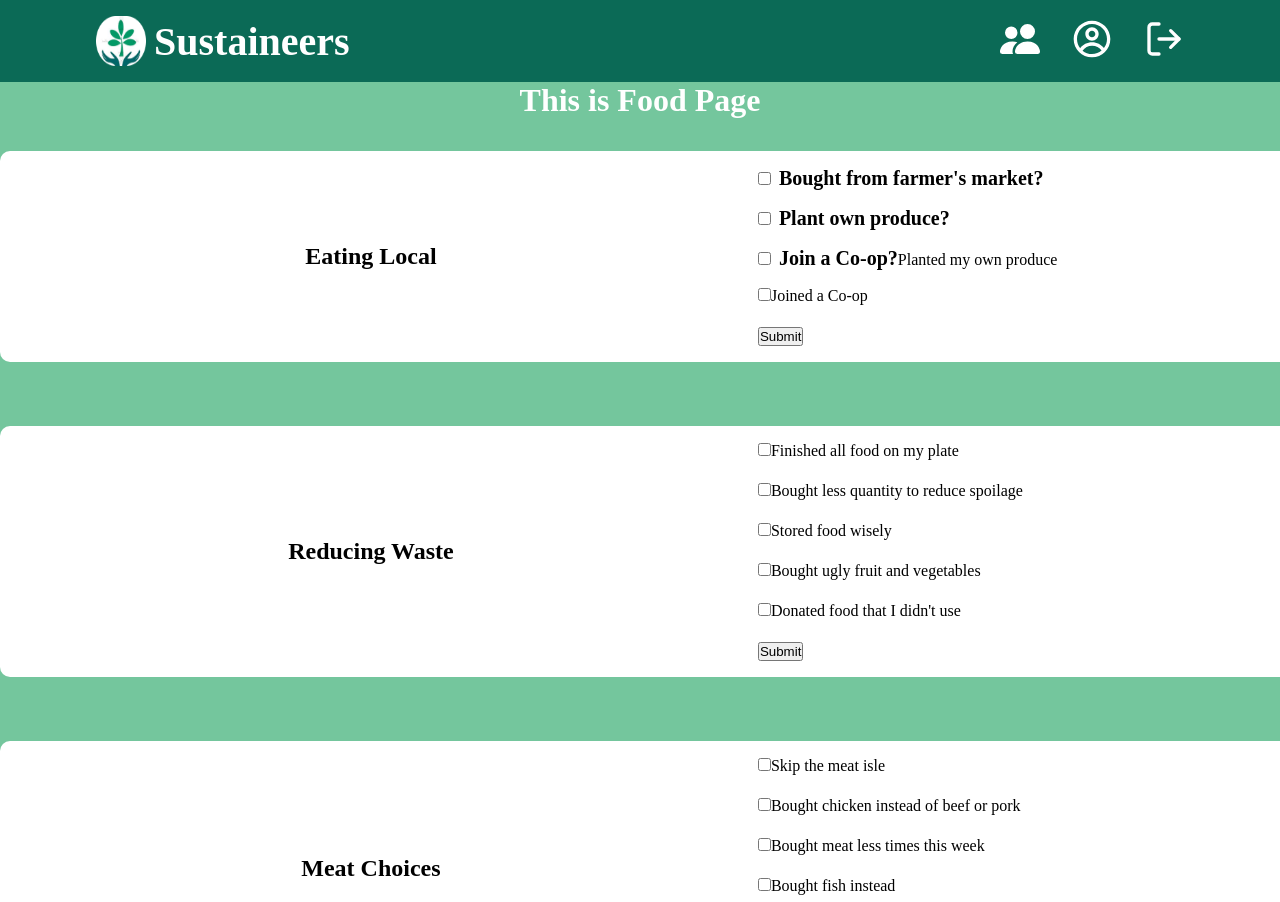
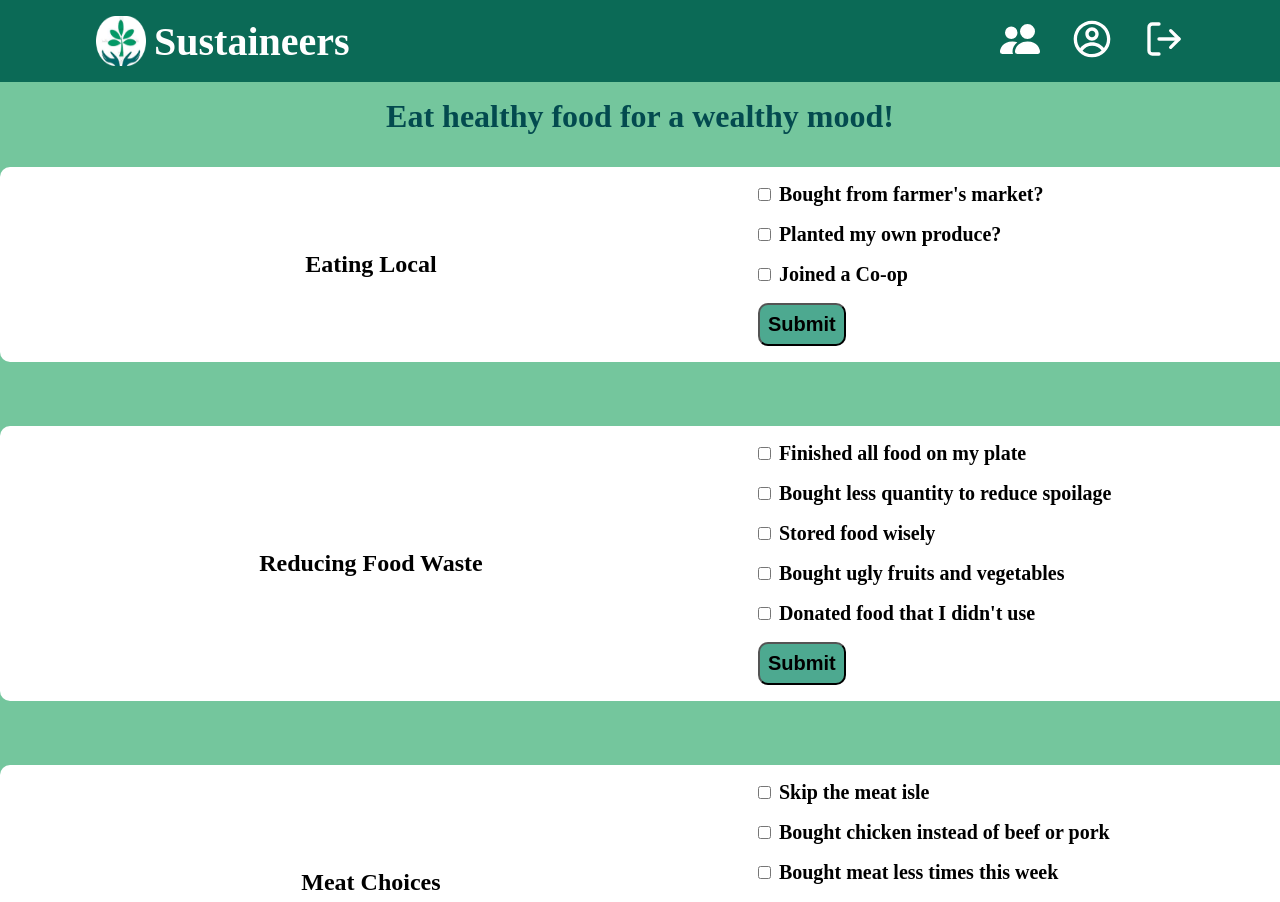
Before and after one commit to macapedi/sustaineers, a React (Create React App) app: page /food in a window 1280 px wide. Shown: the top 902 px of the page. Built offline with nearby package versions, Linux system fonts and the light colour scheme.

Commit message:
added some slogans and solved the checkbox issue

```diff
--- a/src/pages/CommunalPage/CommunalPage.js
+++ b/src/pages/CommunalPage/CommunalPage.js
@@ -7,8 +7,8 @@ function CommunalPage(props) {
   };
   return (
     <div className="communal">
-      <div className="communal-title">
-        <h1>This is Community Page</h1>
+      <div className="food-title">
+        <h1>Eat healthy for a wealthy mood!</h1>
       </div>
 
       <Category>
@@ -16,7 +16,7 @@ function CommunalPage(props) {
           <h2>Volunteer</h2>
         </div>
 
-        <form className="communal-category__form" onChange={onChangeHandler}>
+        <form className="communal-category__form" onSubmit={onChangeHandler}>
           <div className="communal-category__form--boxes">
             <input
               type="checkbox"
@@ -24,8 +24,12 @@ function CommunalPage(props) {
               name="community"
               value="100"
             />
-            <label htmlFor="localFarmersMarket" />
-            Cleaned up local parks
+            <label
+              htmlFor="localFarmersMarket"
+              className="food-category__form--labels"
+            >
+              Cleaned up local parks
+            </label>
           </div>
           <div className="communal-category__form--boxes">
             <input
@@ -34,14 +38,31 @@ function CommunalPage(props) {
               name="volunteer"
               value="100"
             />
-            <label htmlFor="localPlantGarden">Planted new trees</label>
+            <label
+              htmlFor="localPlantGarden"
+              className="food-category__form--labels"
+            >
+              Planted new trees
+            </label>
           </div>
           <div className="communal-category__form--boxes">
-            <input type="checkbox" id="volunteerCommunityCompost" name="community" value="100" />
-            <label htmlFor="localPlantGarden">Added to community compost</label>
+            <input
+              type="checkbox"
+              id="volunteerCommunityCompost"
+              name="community"
+              value="100"
+            />
+            <label
+              htmlFor="localPlantGarden"
+              className="food-category__form--labels"
+            >
+              Added to community compost
+            </label>
           </div>
           <div>
-            <button type="submit">Submit</button>
+            <button type="submit" className="food-category__form--btn">
+              Submit
+            </button>
           </div>
         </form>
       </Category>
@@ -59,12 +80,24 @@ function CommunalPage(props) {
               name="community"
               value="100"
             />
-            <label htmlFor="transportCarPool" />
-            Carpooled to work
+            <label
+              htmlFor="transportCarPool"
+              className="food-category__form--labels"
+            >
+              Carpooled to work
+            </label>
           </div>
           <div className="communal-category__form--boxes">
-            <input type="checkbox" id="transportBusTrain" name="community" value="100" />
-            <label htmlFor="transportBusTrain">
+            <input
+              type="checkbox"
+              id="transportBusTrain"
+              name="community"
+              value="100"
+            />
+            <label
+              htmlFor="transportBusTrain"
+              className="food-category__form--labels"
+            >
               Took the bus or train
             </label>
           </div>
@@ -75,7 +108,12 @@ function CommunalPage(props) {
               name="community"
               value="100"
             />
-            <label htmlFor="transportWalked">Walked to the store or restaurant</label>
+            <label
+              htmlFor="transportWalked"
+              className="food-category__form--labels"
+            >
+              Walked to the store or restaurant
+            </label>
           </div>
           <div className="communal-category__form--boxes">
             <input
@@ -84,12 +122,17 @@ function CommunalPage(props) {
               name="community"
               value="100"
             />
-            <label htmlFor="tranportBike">
+            <label
+              htmlFor="tranportBike"
+              className="food-category__form--labels"
+            >
               Rode my bike
             </label>
           </div>
           <div>
-            <button type="submit">Submit</button>
+            <button type="submit" className="food-category__form--btn">
+              Submit
+            </button>
           </div>
         </form>
       </Category>
--- a/src/pages/EnergyPage/EnergyPage.js
+++ b/src/pages/EnergyPage/EnergyPage.js
@@ -8,8 +8,8 @@ function EnergyPage() {
   };
   return (
     <div>
-      <div>
-        <h1>This is Energy Page</h1>
+      <div className="food-title">
+        <h1>Energy saved is Energy generated!</h1>
       </div>
       <Category>
         <div className="food-category__subcategory">
--- a/src/pages/FoodPage/FoodPage.js
+++ b/src/pages/FoodPage/FoodPage.js
@@ -9,7 +9,7 @@ function FoodPage(props) {
   return (
     <div className="food">
       <div className="food-title">
-        <h1>This is Food Page</h1>
+        <h1>Eat healthy food for a wealthy mood!</h1>
       </div>
 
       <Category>
@@ -17,58 +17,44 @@ function FoodPage(props) {
           <h2>Eating Local</h2>
         </div>
 
-        <form className="food-category__form" onChange={onChangeHandler}>
+        <form className="food-category__form" onSubmit={onChangeHandler}>
           <div className="food-category__form--boxes">
-            <input
-              type="checkbox"
-              id="localFarmersMarket"
-              name="food"
-              value="100"
-            />
-            <label
-              htmlFor="localFarmersMarket"
-              className="food-category__form--labels"
-            >
+            <input type="checkbox" id="local" name="food" value="100" />
+            <label htmlFor="local" className="food-category__form--labels">
               Bought from farmer's market?
             </label>
           </div>
+
           <div className="food-category__form--boxes">
-            <input
-              type="checkbox"
-              id="localPlantGarden"
-              name="food"
-              value="100"
-            />
+            <input type="checkbox" id="localjoinCoop" name="local" value="1" />
+
+            <label
+              htmlFor="localjoinCoop"
+              className="food-category__form--labels"
+            >
+              Planted my own produce?
+            </label>
+          </div>
+          <div className="food-category__form--boxes">
+            <input type="checkbox" id="localjoinCoop" name="food" value="100" />
             <label
               htmlFor="localPlantGarden"
               className="food-category__form--labels"
             >
-              Plant own produce?
+              Joined a Co-op
             </label>
           </div>
-          <div className="food-category__form--boxes">
-            <input type="checkbox" id="localjoinCoop" name="local" value="1" />
-            <label
-              htmlFor="localPlantGarden"
-              className="food-category__form--labels"
-            >
-              Join a Co-op?
-            </label>
-            <label htmlFor="localPlantGarden">Planted my own produce</label>
-          </div>
-          <div className="food-category__form--boxes">
-            <input type="checkbox" id="localjoinCoop" name="food" value="100" />
-            <label htmlFor="localPlantGarden">Joined a Co-op</label>
-          </div>
           <div>
-            <button type="submit">Submit</button>
+            <button type="submit" className="food-category__form--btn">
+              Submit
+            </button>
           </div>
         </form>
       </Category>
 
       <Category>
         <div className="food-category__subcategory">
-          <h2>Reducing Waste</h2>
+          <h2>Reducing Food Waste</h2>
         </div>
 
         <form className="food-category__form" onChange={onChangeHandler}>
@@ -79,12 +65,19 @@ function FoodPage(props) {
               name="food"
               value="100"
             />
-            <label htmlFor="localFinishFood" />
-            Finished all food on my plate
+            <label
+              htmlFor="localFinishFood"
+              className="food-category__form--labels"
+            >
+              Finished all food on my plate
+            </label>
           </div>
           <div className="food-category__form--boxes">
             <input type="checkbox" id="wasteBuyLess" name="waste" value="100" />
-            <label htmlFor="wasteBuyLess">
+            <label
+              htmlFor="wasteBuyLess"
+              className="food-category__form--labels"
+            >
               Bought less quantity to reduce spoilage
             </label>
           </div>
@@ -95,7 +88,12 @@ function FoodPage(props) {
               name="food"
               value="100"
             />
-            <label htmlFor="wasteStoreFood">Stored food wisely</label>
+            <label
+              htmlFor="wasteStoreFood"
+              className="food-category__form--labels"
+            >
+              Stored food wisely
+            </label>
           </div>
           <div className="food-category__form--boxes">
             <input
@@ -104,8 +102,11 @@ function FoodPage(props) {
               name="food"
               value="100"
             />
-            <label htmlFor="wasteBuyUglies">
-              Bought ugly fruit and vegetables
+            <label
+              htmlFor="wasteBuyUglies"
+              className="food-category__form--labels"
+            >
+              Bought ugly fruits and vegetables
             </label>
           </div>
           <div className="food-category__form--boxes">
@@ -115,12 +116,17 @@ function FoodPage(props) {
               name="food"
               value="100"
             />
-            <label htmlFor="wasteDonateFood">
+            <label
+              htmlFor="wasteDonateFood"
+              className="food-category__form--labels"
+            >
               Donated food that I didn't use
             </label>
           </div>
           <div>
-            <button type="submit">Submit</button>
+            <button type="submit" className="food-category__form--btn">
+              Submit
+            </button>
           </div>
         </form>
       </Category>
@@ -133,8 +139,12 @@ function FoodPage(props) {
         <form className="food-category__form" onChange={onChangeHandler}>
           <div className="food-category__form--boxes">
             <input type="checkbox" id="meatDontBuy" name="food" value="100" />
-            <label htmlFor="meatDontBuy" />
-            Skip the meat isle
+            <label
+              htmlFor="meatDontBuy"
+              className="food-category__form--labels"
+            >
+              Skip the meat isle
+            </label>
           </div>
           <div className="food-category__form--boxes">
             <input
@@ -143,7 +153,10 @@ function FoodPage(props) {
               name="food"
               value="100"
             />
-            <label htmlFor="meatSmallerAnimals">
+            <label
+              htmlFor="meatSmallerAnimals"
+              className="food-category__form--labels"
+            >
               Bought chicken instead of beef or pork
             </label>
           </div>
@@ -154,16 +167,21 @@ function FoodPage(props) {
               name="food"
               value="100"
             />
-            <label htmlFor="meatBuyLessMeat">
+            <label
+              htmlFor="meatBuyLessMeat"
+              className="food-category__form--labels"
+            >
               Bought meat less times this week
             </label>
           </div>
           <div className="food-category__form--boxes">
             <input type="checkbox" id="meatBuyFish" name="food" value="100" />
-            <label htmlFor="meatBuyFish">Bought fish instead</label>
-          </div>
-          <div>
-            <button type="submit">Submit</button>
+            <label
+              htmlFor="meatBuyFish"
+              className="food-category__form--labels"
+            >
+              Bought fish instead
+            </label>
           </div>
 
           <button type="submit" className="food-category__form--btn">
--- a/src/pages/FoodPage/FoodPage.scss
+++ b/src/pages/FoodPage/FoodPage.scss
@@ -8,7 +8,8 @@
   align-items: center;
 
   &-title {
-    color: white;
+    margin-top: 1rem;
+    color: rgb(3, 74, 79);
   }
 
   &-category {
--- a/src/pages/HomePage/HomePage.js
+++ b/src/pages/HomePage/HomePage.js
@@ -5,7 +5,9 @@ function HomePage() {
   return (
     <div className="home">
       <div className="home__container">
-        <h1 className="home__container--title">Earn your points this week!</h1>
+        <h1 className="home__container--title">
+          Hi Sustainer, ready to earn your points for this week?
+        </h1>
       </div>
       <div className="home__grid">
         <HomeCard linkName={"food"} />
--- a/src/pages/HomePage/HomePage.scss
+++ b/src/pages/HomePage/HomePage.scss
@@ -25,8 +25,8 @@
 
     &--title {
       width: 100%;
-      color: white;
-      font-size: 1.75rem;
+      color: rgb(7, 77, 51);
+      font-size: 2rem;
     }
   }
 
--- a/src/pages/RecyclablePage/RecyclablesPage.js
+++ b/src/pages/RecyclablePage/RecyclablesPage.js
@@ -8,8 +8,8 @@ function RecyclablePage() {
 
   return (
     <div>
-      <div>
-        <h1>This is Recyclable Page</h1>
+      <div className="food-title">
+        <h1>Recycle the present, save the future !</h1>
       </div>
       <Category>
         <div className="food-category__subcategory">
```
